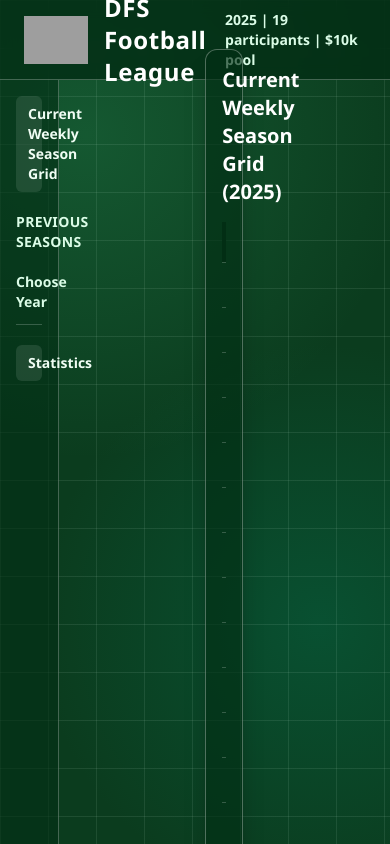
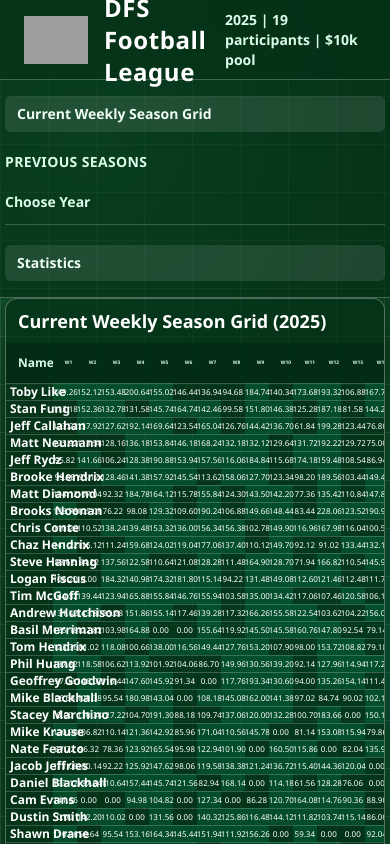
Before and after one commit to Tjm07890789/Draftkings-Fantasy-Football-League, a Next.js app: page / in a window 390 px wide. Both pictures are taken after a click on the button "Current Weekly Season Grid". Built offline with nearby package versions, Linux system fonts and the light colour scheme; grey boxes are pictures that could not be loaded.

Commit message:
Enforce 10/90 no-scroll layout and sortable DFS grid

```diff
--- a/src/components/dfs-app.tsx
+++ b/src/components/dfs-app.tsx
@@ -24,6 +24,9 @@ type LeagueData = {
   seasons: Record<string, SeasonRow[]>;
 };
 
+type SortDirection = "asc" | "desc";
+type SortColumn = "name" | "total" | "avgWeekly" | "top10Avg" | `week-${number}`;
+
 const NAV_COOKIE = "dfs_v1_last_nav";
 const SEASON_COOKIE = "dfs_v1_last_season";
 
@@ -44,44 +47,125 @@ function formatCell(value: number) {
   return value.toFixed(2);
 }
 
+function getColumnLabel(column: SortColumn) {
+  if (column.startsWith("week-")) {
+    const week = Number.parseInt(column.replace("week-", ""), 10);
+    return `W${week + 1}`;
+  }
+  if (column === "avgWeekly") return "Avg Weekly";
+  if (column === "top10Avg") return "Top10 Avg";
+  return column.charAt(0).toUpperCase() + column.slice(1);
+}
+
+function getSortValue(row: SeasonRow, column: SortColumn): string | number {
+  if (column === "name") return row.name.toLowerCase();
+  if (column === "total") return row.total;
+  if (column === "avgWeekly") return row.avgWeekly;
+  if (column === "top10Avg") return row.top10Avg;
+  const weekIndex = Number.parseInt(column.replace("week-", ""), 10);
+  return row.weeks[weekIndex] ?? 0;
+}
+
 function SeasonGrid({ title, rows }: { title: string; rows: SeasonRow[] }) {
+  const [sortColumn, setSortColumn] = React.useState<SortColumn>("total");
+  const [sortDirection, setSortDirection] = React.useState<SortDirection>("desc");
+
+  const sortedRows = React.useMemo(() => {
+    const nextRows = [...rows];
+    nextRows.sort((a, b) => {
+      const aValue = getSortValue(a, sortColumn);
+      const bValue = getSortValue(b, sortColumn);
+      if (typeof aValue === "string" && typeof bValue === "string") {
+        const lexical = aValue.localeCompare(bValue);
+        return sortDirection === "asc" ? lexical : lexical * -1;
+      }
+      const numeric = Number(aValue) - Number(bValue);
+      return sortDirection === "asc" ? numeric : numeric * -1;
+    });
+    return nextRows;
+  }, [rows, sortColumn, sortDirection]);
+
+  const handleSort = (column: SortColumn) => {
+    if (column === sortColumn) {
+      setSortDirection((prev) => (prev === "asc" ? "desc" : "asc"));
+      return;
+    }
+    setSortColumn(column);
+    setSortDirection(column === "name" ? "asc" : "desc");
+  };
+
+  const renderSortLabel = (column: SortColumn) => {
+    const isActive = sortColumn === column;
+    if (!isActive) return "";
+    return sortDirection === "asc" ? " ↑" : " ↓";
+  };
+
   return (
-    <section className="w-full max-w-[calc(100vw-22rem)] rounded-xl border border-white/30 bg-green-950/65 p-4 shadow-xl shadow-black/25">
-      <h2 className="mb-4 text-xl font-bold text-white">{title}</h2>
-      <div className="max-h-[calc(100vh-13rem)] overflow-auto">
-        <Table>
+    <section className="m-0 w-full max-w-full overflow-hidden rounded-xl border border-white/30 bg-green-950/65 p-0 shadow-xl shadow-black/25 md:h-full">
+      <h2 className="px-3 py-2 text-lg font-bold text-white">{title}</h2>
+      <div className="m-0 max-w-full overflow-auto p-0 md:h-[calc(100%-3rem)] md:overflow-hidden">
+        <Table className="table-fixed w-full max-w-full overflow-hidden text-[0.5rem]">
           <TableHeader>
-            <TableRow>
-              <TableHead className="sticky top-0 z-20 bg-green-950/95">Name</TableHead>
+            <TableRow className="h-3 py-0 text-[0.5rem]">
+              <TableHead className="sticky top-0 z-20 h-3 w-[12vw] bg-green-950/95 px-1 py-0 text-xs">
+                <button type="button" onClick={() => handleSort("name")} className="w-full cursor-pointer text-left">
+                  Name{renderSortLabel("name")}
+                </button>
+              </TableHead>
               {Array.from({ length: 18 }, (_, index) => (
-                <TableHead key={`week-head-${index + 1}`} className="sticky top-0 z-20 bg-green-950/95">
-                  W{index + 1}
+                <TableHead
+                  key={`week-head-${index + 1}`}
+                  className="sticky top-0 z-20 h-3 w-[2.5vw] bg-green-950/95 px-0 py-0 text-center text-[0.3rem]"
+                >
+                  <button
+                    type="button"
+                    onClick={() => handleSort(`week-${index}`)}
+                    className="w-full cursor-pointer text-center"
+                  >
+                    W{index + 1}
+                    {renderSortLabel(`week-${index}`)}
+                  </button>
                 </TableHead>
               ))}
-              <TableHead className="sticky top-0 z-20 bg-green-950/95">Total</TableHead>
-              <TableHead className="sticky top-0 z-20 bg-green-950/95">Avg Weekly</TableHead>
-              <TableHead className="sticky top-0 z-20 bg-green-950/95">Top10 Avg</TableHead>
+              <TableHead className="sticky top-0 z-20 h-3 w-[8vw] bg-green-950/95 px-1 py-0 text-xs">
+                <button type="button" onClick={() => handleSort("total")} className="w-full cursor-pointer text-left">
+                  Total{renderSortLabel("total")}
+                </button>
+              </TableHead>
+              <TableHead className="sticky top-0 z-20 h-3 w-[8vw] bg-green-950/95 px-1 py-0 text-xs">
+                <button type="button" onClick={() => handleSort("avgWeekly")} className="w-full cursor-pointer text-left">
+                  Avg Weekly{renderSortLabel("avgWeekly")}
+                </button>
+              </TableHead>
+              <TableHead className="sticky top-0 z-20 h-3 w-[8vw] bg-green-950/95 px-1 py-0 text-xs">
+                <button type="button" onClick={() => handleSort("top10Avg")} className="w-full cursor-pointer text-left">
+                  Top10 Avg{renderSortLabel("top10Avg")}
+                </button>
+              </TableHead>
             </TableRow>
           </TableHeader>
           <TableBody>
-            {rows.map((row) => (
-              <TableRow key={row.name}>
-                <TableCell className="font-semibold whitespace-nowrap">{row.name}</TableCell>
+            {sortedRows.map((row) => (
+              <TableRow key={row.name} className="h-3 py-0 text-[0.5rem]">
+                <TableCell className="h-3 w-[12vw] px-1 py-0 text-xs font-semibold whitespace-nowrap">{row.name}</TableCell>
                 {row.weeks.map((score, index) => (
                   <TableCell
                     key={`${row.name}-week-${index + 1}`}
-                    className={row.top10WeekIndexes.includes(index) ? "bg-emerald-400/15" : undefined}
+                    className={`${row.top10WeekIndexes.includes(index) ? "bg-emerald-400/15 " : ""}h-3 w-[2.5vw] px-0 py-0 text-center text-[0.5rem]`}
                   >
                     {formatCell(score)}
                   </TableCell>
                 ))}
-                <TableCell className="font-semibold">{formatCell(row.total)}</TableCell>
-                <TableCell>{formatCell(row.avgWeekly)}</TableCell>
-                <TableCell>{formatCell(row.top10Avg)}</TableCell>
+                <TableCell className="h-3 w-[8vw] px-1 py-0 text-xs font-semibold">{formatCell(row.total)}</TableCell>
+                <TableCell className="h-3 w-[8vw] px-1 py-0 text-xs">{formatCell(row.avgWeekly)}</TableCell>
+                <TableCell className="h-3 w-[8vw] px-1 py-0 text-xs">{formatCell(row.top10Avg)}</TableCell>
               </TableRow>
             ))}
           </TableBody>
         </Table>
+      </div>
+      <div className="px-3 pb-2 text-[0.6rem] text-green-100/80">
+        Sorted by {getColumnLabel(sortColumn)} ({sortDirection})
       </div>
     </section>
   );
@@ -117,8 +201,8 @@ export function DFSApp({ data }: { data: LeagueData }) {
   }, [selectedYear]);
 
   return (
-    <div className="gridiron-bg h-screen overflow-hidden text-white">
-      <header className="flex h-20 w-full items-center justify-between border-b border-white/25 bg-green-950/80 px-6 backdrop-blur-sm">
+    <div className="gridiron-bg m-0 h-screen overflow-auto p-0 text-white md:overflow-hidden">
+      <header className="fixed top-0 right-0 left-0 z-40 flex h-20 w-full items-center justify-between border-b border-white/25 bg-green-950/80 px-6 backdrop-blur-sm">
         <div className="flex items-center gap-4">
           <Image
             src="https://upload.wikimedia.org/wikipedia/en/a/a2/National_Football_League_logo.svg"
@@ -132,8 +216,8 @@ export function DFSApp({ data }: { data: LeagueData }) {
         <div className="text-sm font-semibold text-green-100">2025 | 19 participants | $10k pool</div>
       </header>
 
-      <div className="relative flex h-[calc(100vh-5rem)]">
-        <aside className="fixed top-20 left-0 h-[calc(100vh-5rem)] w-[15%] border-r border-white/25 bg-green-950/60 p-4">
+      <div className="relative m-0 p-0 pt-20 md:flex md:h-[calc(100vh-5rem)] md:overflow-hidden">
+        <aside className="top-20 left-0 w-full border-b border-white/25 bg-green-950/60 px-[5px] py-4 md:fixed md:h-[calc(100vh-5rem)] md:w-[10%] md:border-r md:border-b-0">
           <nav className="space-y-5">
             <button
               type="button"
@@ -177,7 +261,7 @@ export function DFSApp({ data }: { data: LeagueData }) {
           </nav>
         </aside>
 
-        <main className="ml-[15%] flex h-full w-[85%] items-center justify-center p-6">
+        <main className="m-0 w-full overflow-auto px-[5px] md:ml-[10%] md:flex md:h-[calc(100vh-5rem)] md:w-[90%] md:items-center md:justify-center md:overflow-hidden md:px-[5px]">
           {view === "welcome" && (
             <div className="text-center">
               <h2 className="text-4xl font-extrabold tracking-wide text-white">Welcome to DFS Football League</h2>
```
